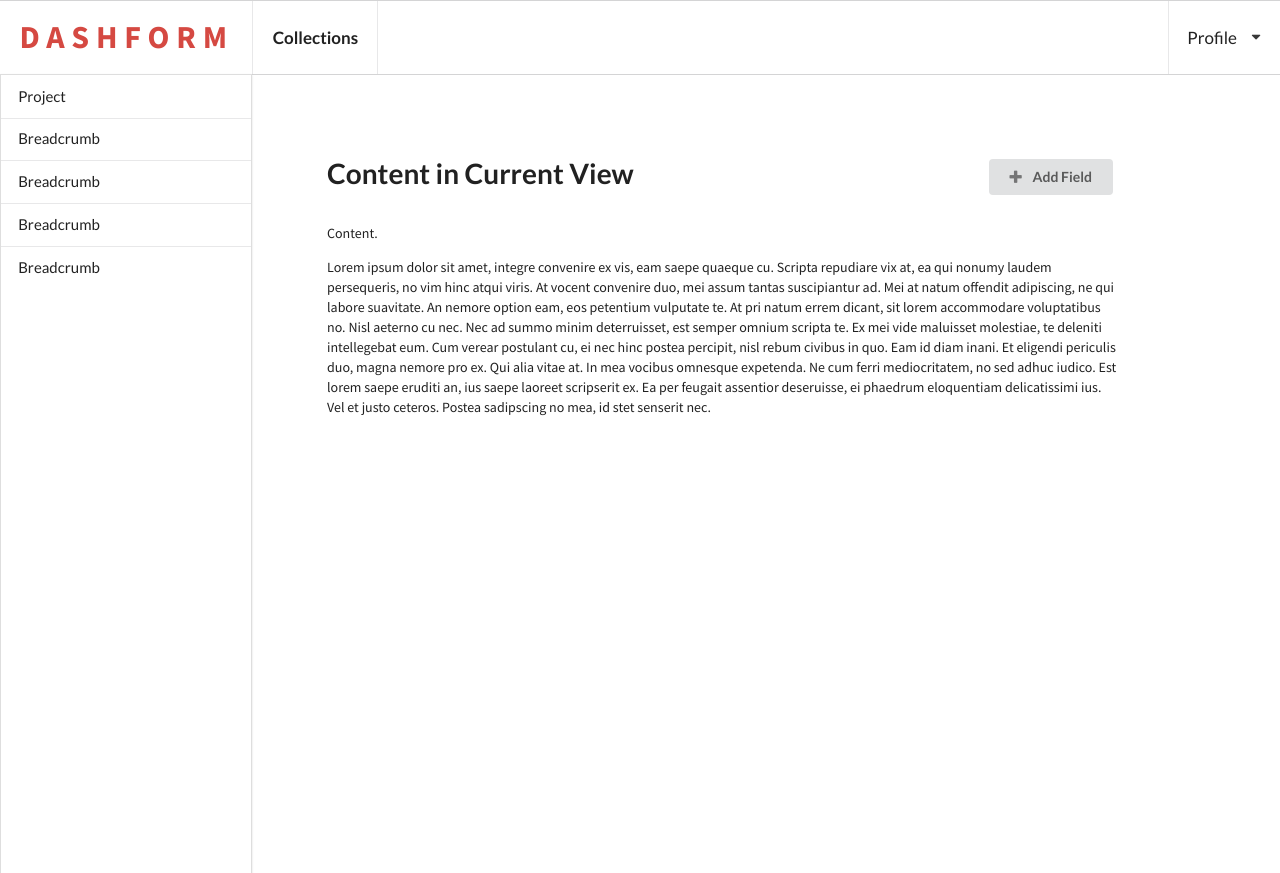
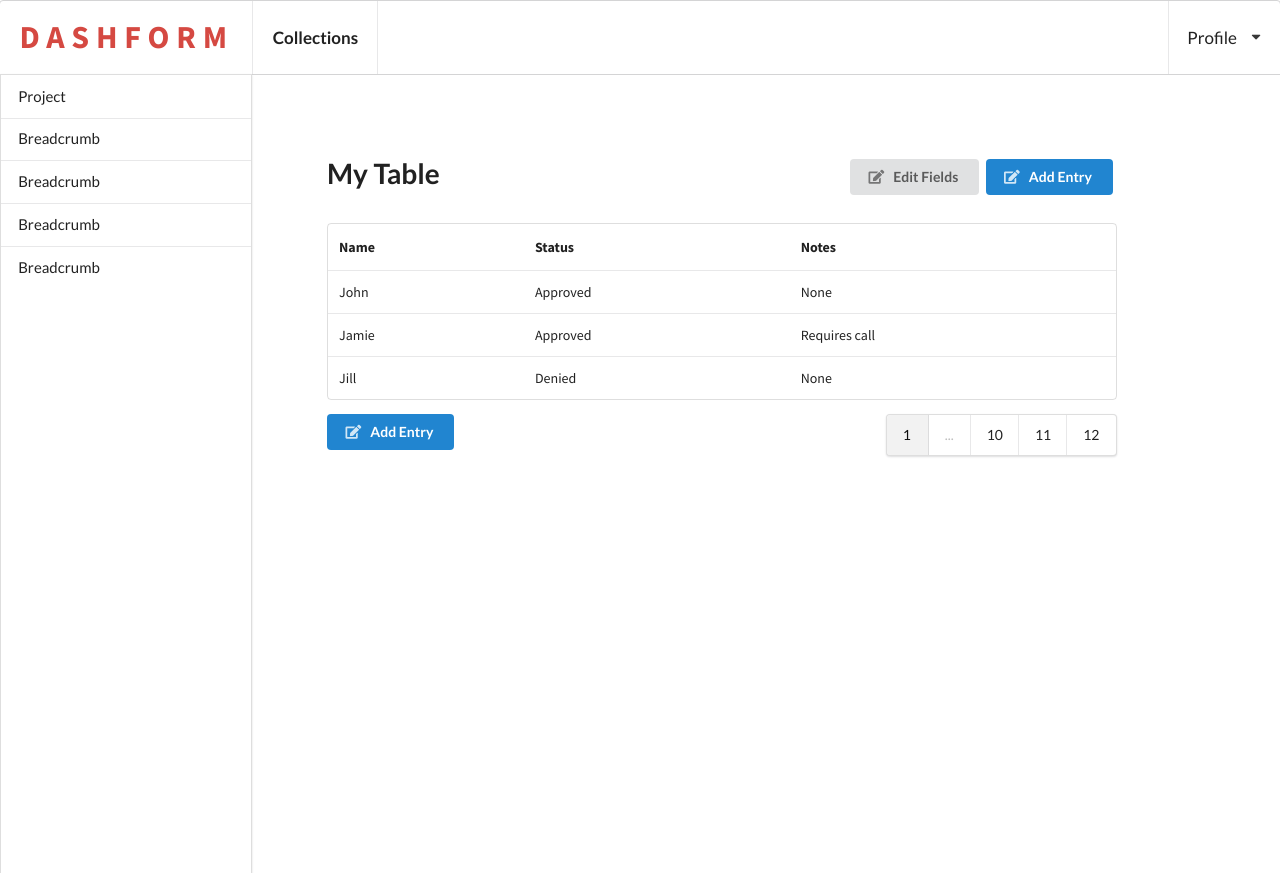
Before and after one commit to Feni/dashform, a Django app: page / in a window 1280 px wide. Shown: the top 873 px of the page. Run offline with Django 3.2, Linux system fonts and the light colour scheme; some libraries are stand-ins or nearby versions.

Commit message:
Sample table and layout

```diff
--- a/dashformapp/static/css/base.css
+++ b/dashformapp/static/css/base.css
@@ -148,14 +148,18 @@ article {
     padding-top: 6rem;
 }
 
-.vertical.menu {
+#sidebar .vertical.menu {
     height: 100vh;
     margin-top: -1px !important;
 }
 
-.ui.menu:first-child, .ui.menu:last-child {
+#sidebar .ui.menu:first-child, #sidebar .ui.menu:last-child {
     border-radius: 0px !important;
 }
-.ui.menu:first-child {
+#sidebar .ui.menu:first-child {
     margin-top: -1px;
 }
+
+.pull.right {
+    float: right;
+}
--- a/dashformapp/templates/base.html
+++ b/dashformapp/templates/base.html
@@ -50,23 +50,67 @@
 
 
             <div class="eight wide column">
-              <h1 class="ui header">Content in Current View</h1>
+              <h1 class="ui header">My Table</h1>
             </div>
             <div class="eight wide column right aligned">
-              <button class="ui button"><i class="plus icon"></i> Add Field</button>
+              <button class="ui button"><i class="edit icon"></i> Edit Fields</button>
+              <button class="ui button primary"><i class="edit icon"></i> Add Entry</button>
             </div>
           </div>
           <div class="row">
             <div class="column">
-              <p>Content.</p>
-              <p>Lorem ipsum dolor sit amet, integre convenire ex vis, eam saepe quaeque cu. Scripta repudiare vix at, ea qui nonumy laudem persequeris, no vim hinc atqui viris. At vocent convenire duo, mei assum tantas suscipiantur ad. Mei at natum offendit adipiscing, ne qui labore suavitate. An nemore option eam, eos petentium vulputate te.
+              <table class="ui basic table">
+                <thead>
+                  <tr>
+                    <th>Name</th>
+                    <th>Status</th>
+                    <th>Notes</th>
+                  </tr>
+                </thead>
+                <tbody>
+                  <tr>
+                    <td>John</td>
+                    <td>Approved</td>
+                    <td>None</td>
+                  </tr>
+                  <tr>
+                    <td>Jamie</td>
+                    <td>Approved</td>
+                    <td>Requires call</td>
+                  </tr>
+                  <tr>
+                    <td>Jill</td>
+                    <td>Denied</td>
+                    <td>None</td>
+                  </tr>
+                </tbody>
+              </table>
 
-At pri natum errem dicant, sit lorem accommodare voluptatibus no. Nisl aeterno cu nec. Nec ad summo minim deterruisset, est semper omnium scripta te. Ex mei vide maluisset molestiae, te deleniti intellegebat eum.
 
-Cum verear postulant cu, ei nec hinc postea percipit, nisl rebum civibus in quo. Eam id diam inani. Et eligendi periculis duo, magna nemore pro ex. Qui alia vitae at. In mea vocibus omnesque expetenda.
+              <button class="ui button primary"><i class="edit icon"></i> Add Entry</button>
 
-Ne cum ferri mediocritatem, no sed adhuc iudico. Est lorem saepe eruditi an, ius saepe laoreet scripserit ex. Ea per feugait assentior deseruisse, ei phaedrum eloquentiam delicatissimi ius. Vel et justo ceteros. Postea sadipscing no mea, id stet senserit nec.
-</p>
+              <div class="pull right">
+
+                <div class="ui pagination menu">
+                  <a class="active item">
+                    1
+                  </a>
+                  <div class="disabled item">
+                    ...
+                  </div>
+                  <a class="item">
+                    10
+                  </a>
+                  <a class="item">
+                    11
+                  </a>
+                  <a class="item">
+                    12
+                  </a>
+                </div>
+
+              </div>
+
             </div>
           </div>
 
```
